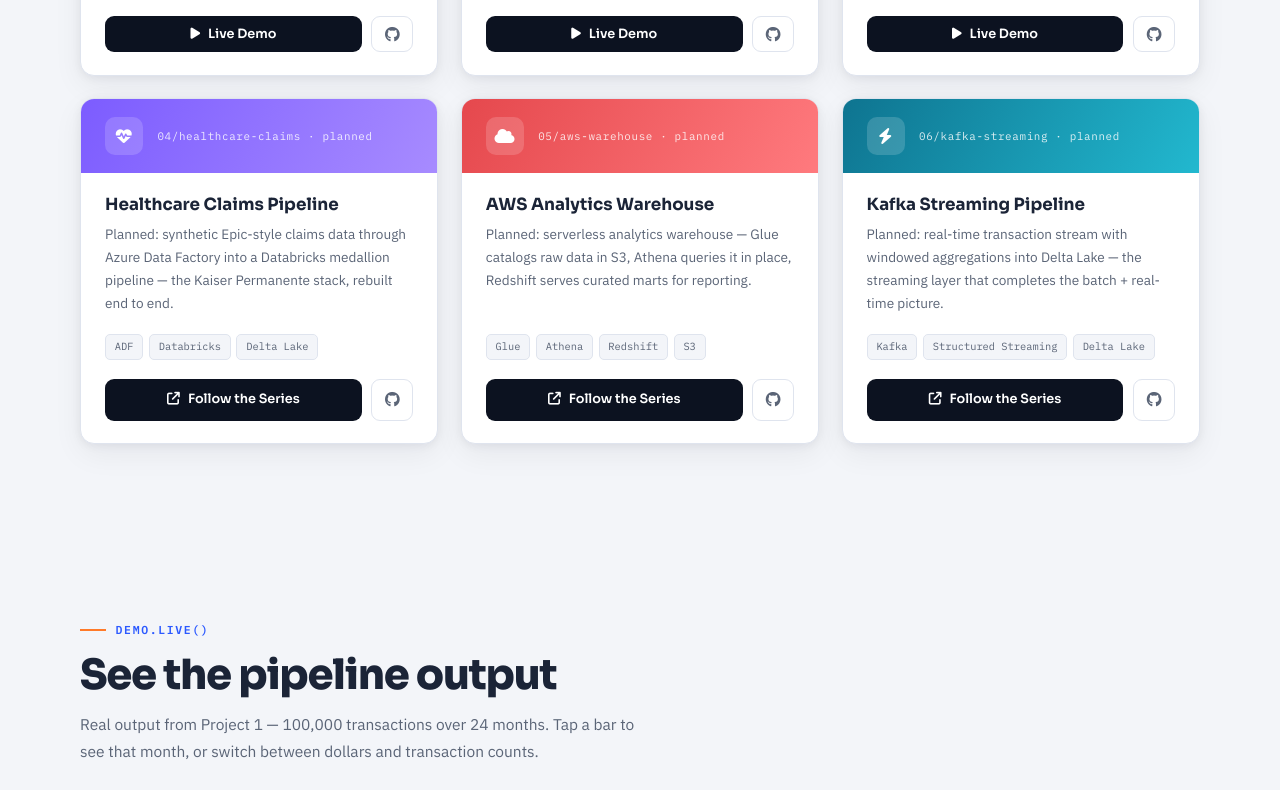
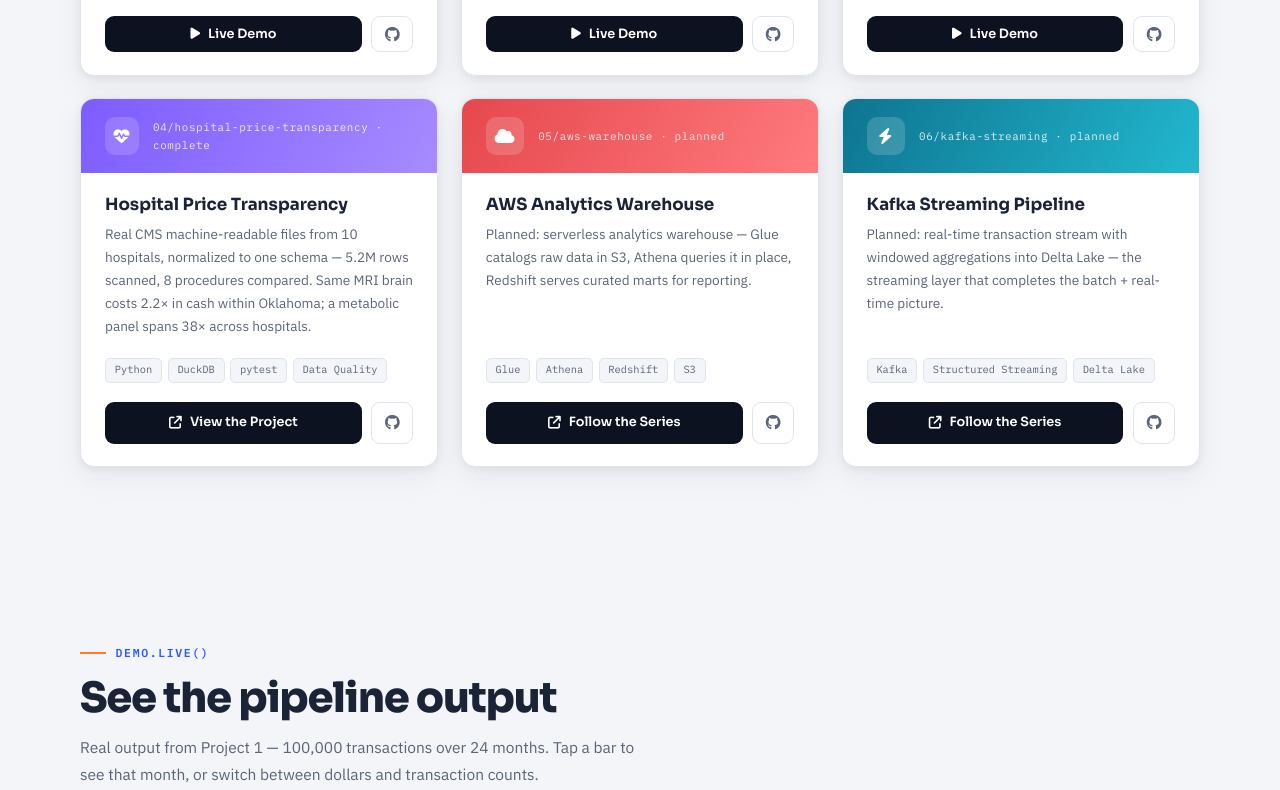
Before and after one commit to adhocpra/adhocpra.github.io, a plain HTML site: page index.html in a window 1280 px wide. Shown: the part 3079-3869 px from the top of the page. Drawn offline with nearby package versions, Linux system fonts and the light colour scheme.

Commit message:
Portfolio: Project 4 Hospital Price Transparency complete (real CMS data, 10 hospitals, 8 procedures)

```diff
--- a/index.html
+++ b/index.html
@@ -440,7 +440,7 @@ footer{background:var(--ink);border-top:1px solid rgba(255,255,255,.06);padding:
         <div class="sk-group">
           <div class="sk-label" style="color:#8FA8FF"><i class="fa-solid fa-database"></i> Data &amp; Analytics</div>
           <div class="sk-chips">
-            <span class="chip c-blue">Python</span><span class="chip c-blue">Pandas</span><span class="chip c-blue">NumPy</span><span class="chip c-blue">Matplotlib</span><span class="chip c-blue">SQL</span><span class="chip c-blue">PostgreSQL</span><span class="chip c-blue">MySQL</span><span class="chip c-blue">SQL Server</span><span class="chip c-blue">Databricks SQL</span><span class="chip c-blue">Spark SQL</span>
+            <span class="chip c-blue">Python</span><span class="chip c-blue">Pandas</span><span class="chip c-blue">NumPy</span><span class="chip c-blue">Matplotlib</span><span class="chip c-blue">SQL</span><span class="chip c-blue">PostgreSQL</span><span class="chip c-blue">MySQL</span><span class="chip c-blue">SQL Server</span><span class="chip c-blue">Databricks SQL</span><span class="chip c-blue">Spark SQL</span><span class="chip c-blue">REST APIs</span>
           </div>
         </div>
         <div class="sk-group">
@@ -520,15 +520,15 @@ footer{background:var(--ink);border-top:1px solid rgba(255,255,255,.06);padding:
         </div>
       </article>
 
-      <article class="pcard rv" data-cats="cloud">
-        <div class="pcard-strip grad-d"><span class="picon"><i class="fa-solid fa-heart-pulse"></i></span> 04/healthcare-claims · planned</div>
+      <article class="pcard rv" data-cats="pipelines">
+        <div class="pcard-strip grad-d"><span class="picon"><i class="fa-solid fa-heart-pulse"></i></span> 04/hospital-price-transparency · complete</div>
         <div class="pcard-body">
-          <h3>Healthcare Claims Pipeline</h3>
-          <p>Planned: synthetic Epic-style claims data through Azure Data Factory into a Databricks medallion pipeline — the Kaiser Permanente stack, rebuilt end to end.</p>
-          <div class="ptags"><span class="ptag">ADF</span><span class="ptag">Databricks</span><span class="ptag">Delta Lake</span></div>
+          <h3>Hospital Price Transparency</h3>
+          <p>Real CMS machine-readable files from 10 hospitals, normalized to one schema — 5.2M rows scanned, 8 procedures compared. Same MRI brain costs 2.2× in cash within Oklahoma; a metabolic panel spans 38× across hospitals.</p>
+          <div class="ptags"><span class="ptag">Python</span><span class="ptag">DuckDB</span><span class="ptag">pytest</span><span class="ptag">Data Quality</span></div>
           <div class="pcard-foot">
-            <a href="https://github.com/adhocpra/Data-Engineering-Projects" target="_blank" rel="noopener" class="demo-btn" style="text-decoration:none"><i class="fa-solid fa-arrow-up-right-from-square"></i> Follow the Series</a>
-            <a href="https://github.com/adhocpra/Data-Engineering-Projects" target="_blank" rel="noopener" class="gh-btn" aria-label="Source on GitHub"><i class="fa-brands fa-github"></i></a>
+            <a href="https://github.com/adhocpra/Data-Engineering-Projects/tree/main/04-hospital-price-transparency" target="_blank" rel="noopener" class="demo-btn" style="text-decoration:none"><i class="fa-solid fa-arrow-up-right-from-square"></i> View the Project</a>
+            <a href="https://github.com/adhocpra/Data-Engineering-Projects/tree/main/04-hospital-price-transparency" target="_blank" rel="noopener" class="gh-btn" aria-label="Source on GitHub"><i class="fa-brands fa-github"></i></a>
           </div>
         </div>
       </article>
@@ -655,7 +655,7 @@ footer{background:var(--ink);border-top:1px solid rgba(255,255,255,.06);padding:
       <div class="edu">
         <div>
           <h3>Databricks Academy</h3>
-          <div class="deg">6 courses completed — Fundamentals · Generative AI Fundamentals · AI Agent Fundamentals · AI/BI for Data Analysts · SQL Analytics on Databricks · Preparing for Databricks Certification Exams</div>
+          <div class="deg">7 courses completed — Fundamentals · Generative AI Fundamentals · AI Agent Fundamentals · AI/BI for Data Analysts · SQL Analytics on Databricks · Preparing for Databricks Certification Exams · Data Ingestion with Lakeflow Connect</div>
           <div class="edu-badges">
             <span class="ebadge eb-blue"><i class="fa-solid fa-graduation-cap"></i> Course completion</span>
             <span class="ebadge eb-teal"><i class="fa-regular fa-calendar"></i> Nov 2026</span>
```
